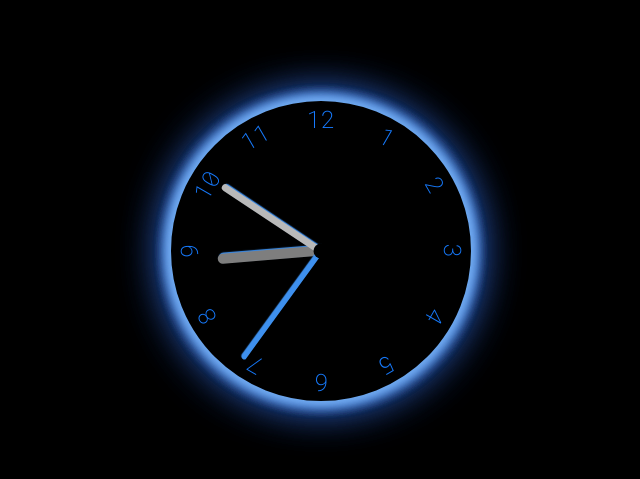
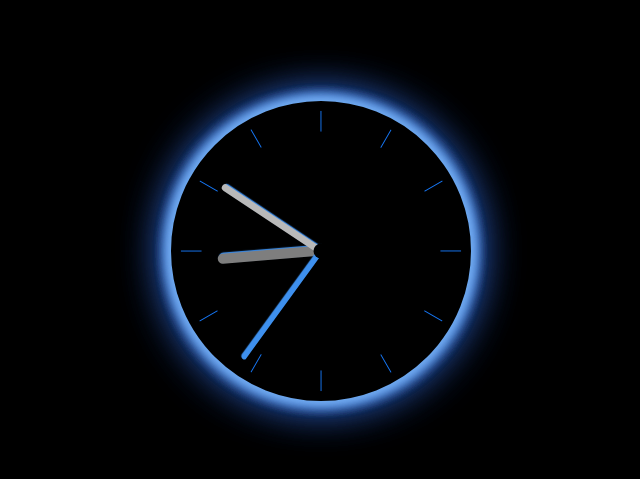
Before and after one commit to ericswkshp/clock, a plain HTML site: page index.html in a window 1280 px wide. Shown: the part 157-636 px from the top of the page, 319-959 px from the left. Drawn offline with Linux system fonts and the light colour scheme.

Commit message:
Add files via upload

```diff
--- a/index.html
+++ b/index.html
@@ -19,18 +19,18 @@
       <div class="hand hour" data-hour-hand></div>
       <div class="hand minute" data-minute-hand></div>
       <div class="hand second" data-second-hand></div>
-      <div class="number number1">1</div>
-      <div class="number number2">2</div>
-      <div class="number number3">3</div>
-      <div class="number number4">4</div>
-      <div class="number number5">5</div>
-      <div class="number number6">6</div>
-      <div class="number number7">7</div>
-      <div class="number number8">8</div>
-      <div class="number number9">9</div>
-      <div class="number number10">10</div>
-      <div class="number number11">11</div>
-      <div class="number number12">12</div>
+      <div class="number number1">|</div>
+      <div class="number number2">|</div>
+      <div class="number number3">|</div>
+      <div class="number number4">|</div>
+      <div class="number number5">|</div>
+      <div class="number number6">|</div>
+      <div class="number number7">|</div>
+      <div class="number number8">|</div>
+      <div class="number number9">|</div>
+      <div class="number number10">|</div>
+      <div class="number number11">|</div>
+      <div class="number number12">|</div>
     </div>
   </body>
 </html>
```
